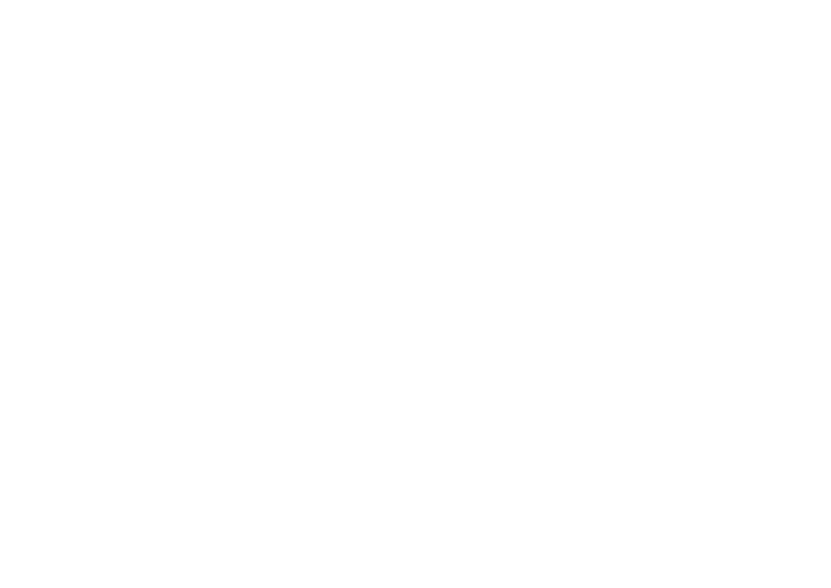
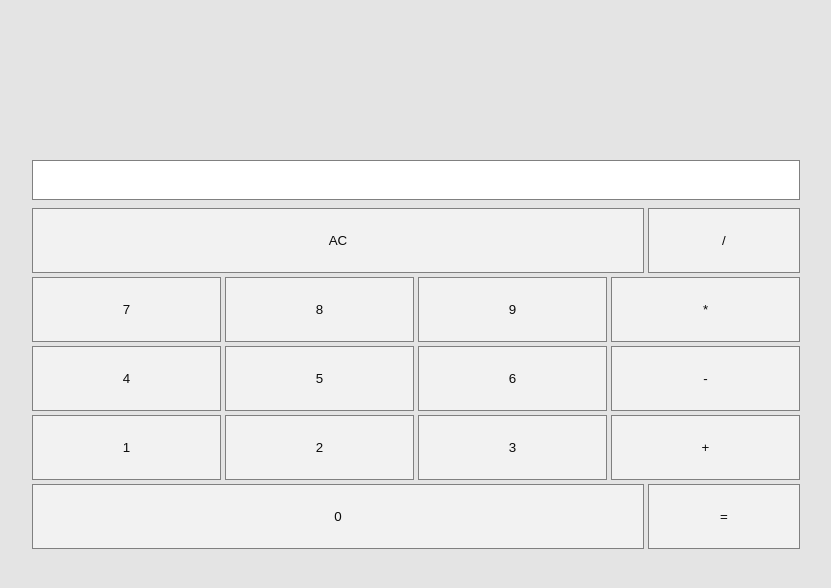
Before and after one commit to g0kulram/calculator, a plain HTML site: page index.html in a window 1280 px wide. Shown: the whole page, without its empty margins (224-1055 px from the left). Drawn offline with Linux system fonts and the light colour scheme.

Commit message:
Implement calculator UI

```diff
--- a/index.html
+++ b/index.html
@@ -8,6 +8,36 @@
     <script src="app.js" defer></script>
 </head>
 <body>
-
+    <div class="container">
+        <div class="display"></div>
+        <div class="keypad">
+            <div class="button-row">
+                <button class="btn clear">AC</button>
+                <button class="btn divide">/</button>
+            </div>
+            <div class="button-row">
+                <button class="btn">7</button>
+                <button class="btn">8</button>
+                <button class="btn">9</button>
+                <button class="btn">*</button>
+            </div>
+            <div class="button-row">
+                <button class="btn">4</button>
+                <button class="btn">5</button>
+                <button class="btn">6</button>
+                <button class="btn">-</button>
+            </div>
+            <div class="button-row">
+                <button class="btn">1</button>
+                <button class="btn">2</button>
+                <button class="btn">3</button>
+                <button class="btn">+</button>
+            </div>
+            <div class="button-row">
+                <button class="btn zero">0</button>
+                <button class="btn">=</button>
+            </div>
+        </div>
+    </div>
 </body>
 </html>
--- a/style.css
+++ b/style.css
@@ -0,0 +1,70 @@
+* {
+    margin: 0;
+    padding: 0;
+    box-sizing: border-box;
+}
+
+:root {
+    --bg-dark: oklch(0.92 0 20);
+    --bg: oklch(0.96 0 20);
+    --bg-light: oklch(1 0 20);
+    --text: oklch(0.15 0 20);
+    --text-muted: oklch(0.4 0 20);
+    --highlight: oklch(1 0 20);
+    --border: oklch(0.6 0 20);
+    --border-muted: oklch(0.7 0 20);
+    --primary: oklch(0.4 0.1 20);
+    --secondary: oklch(0.4 0.1 200);
+    --danger: oklch(0.5 0.05 30);
+    --warning: oklch(0.5 0.05 100);
+    --success: oklch(0.5 0.05 160);
+    --info: oklch(0.5 0.05 260);
+}
+
+body {
+    background-color: var(--bg-dark);
+}
+
+.container {
+    display: flex;
+    flex-direction: column;
+    margin: 20vh 20vw;
+    gap: 8px;
+}
+
+.display {
+    height: 40px;
+    border: 1px solid var(--border);
+    background-color: var(--bg-light);
+}
+
+.keypad {
+    display: flex;
+    flex-direction: column;
+    gap: 4px;
+}
+
+.button-row {
+    display: flex;
+    gap: 4px;
+}
+
+.btn {
+    border: 0;
+    padding: 24px;
+    border: 0.5px solid var(--border);
+    background-color: var(--bg);
+    color: var(--text);
+    flex: 1 1;
+    cursor: pointer;
+    transition: opacity 0.4s ease-in-out;
+}
+
+.btn:hover {
+    opacity: 0.6;
+}
+
+.btn.clear,
+.btn.zero {
+    flex: 5.5 1;
+}
```
